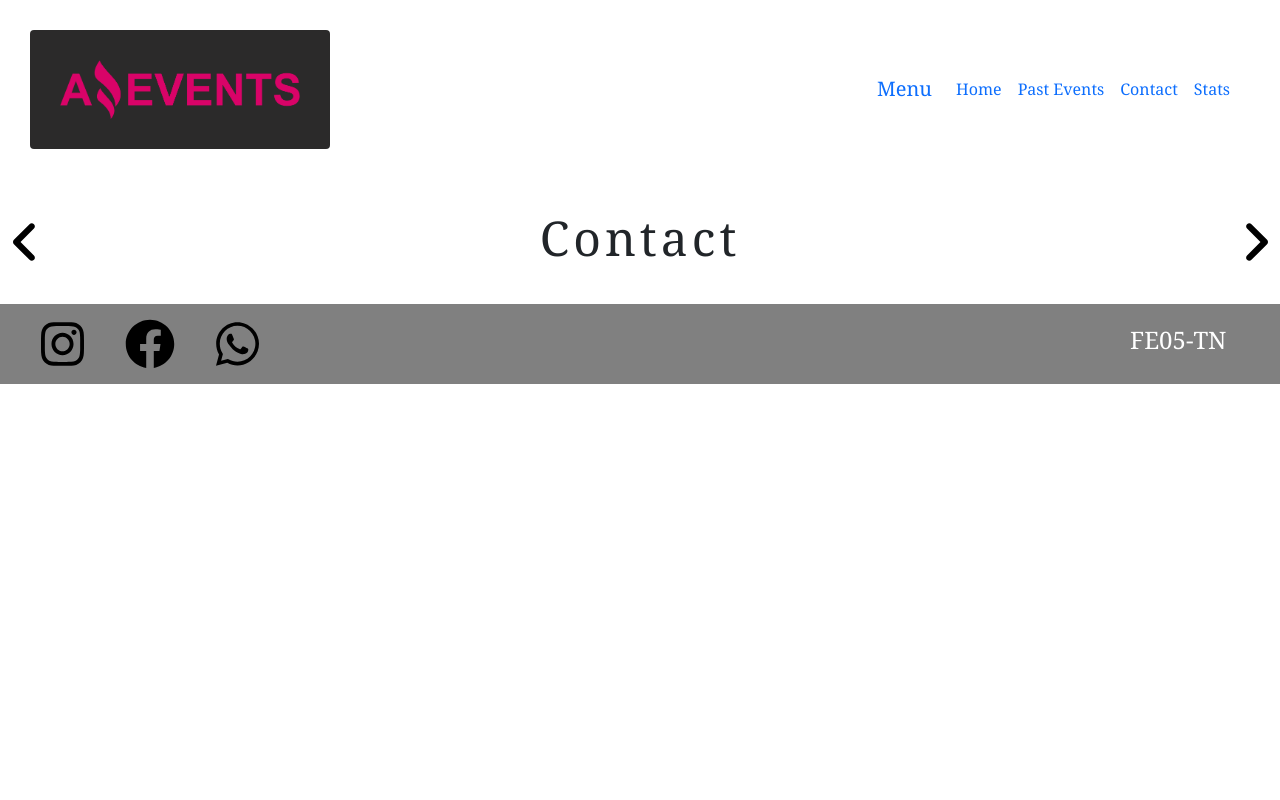
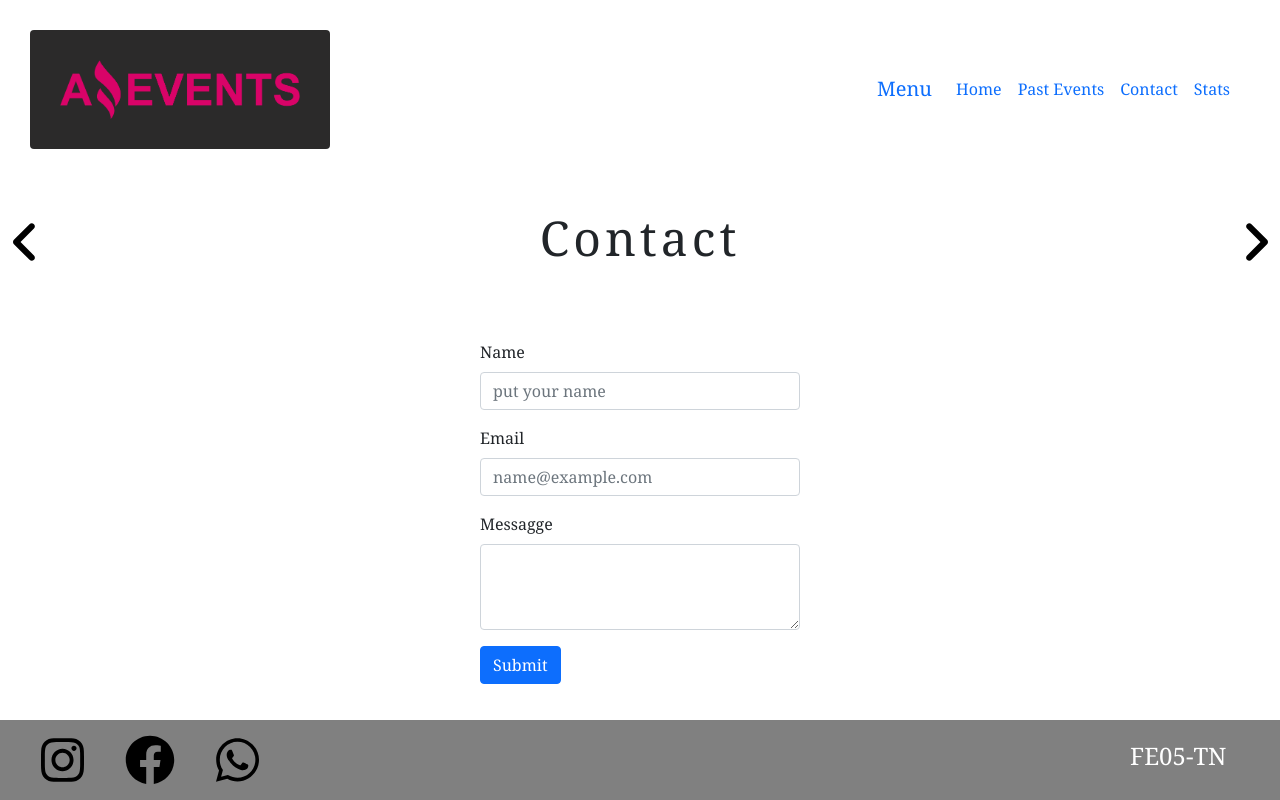
Before and after one commit to silvinacprieto/ModuloJS-Prieto, a plain HTML site: page contact.html in a window 1280 px wide. Drawn offline with nearby package versions, Linux system fonts and the light colour scheme.

Commit message:
JS task1-contact (#4)
* creando la estructura del home

* probando git

* footer con estilo

* footer and header almost done

* corrigiendo las paginas de html

* corrigiendo metida de para

* stats page: main done, falta corregir navBar

* contact page  almost done, navBar missing

```diff
--- a/asset/styles/styles01.css
+++ b/asset/styles/styles01.css
@@ -42,7 +42,7 @@ body{
     object-fit: cover;
     background-color: rgb(43, 42, 42);
 }
-.navHeader{
+/* .navHeader{
     display: flex;
 }
 .navMenu{
@@ -53,7 +53,7 @@ body{
     text-decoration: none;
     color: black;
 }
-
+ */
 /* Footer style */
 .footerFlex{
     display: flex;
@@ -81,15 +81,7 @@ body{
     width: 150px;
 }
 
-/* Estilo stats.html */
-/*
-.tablestats{
-    table-layout: auto;
-    width: 100%;
-    border-collapse: collapse;
-    border-style: ridge;
+/* Estilo contact.html */
+.divContact{
+    width: 50vw;
 }
-.thprincipal{
-    border-collapse: collapse;
-    border-style: solid;
-} */
--- a/contact.html
+++ b/contact.html
@@ -8,7 +8,7 @@
     <link rel="stylesheet" href="./asset/styles/styles01.css">
     <title>Amazing Events</title>
 </head>
-<body>
+<body class="d-flex flex-column justify-content-between">
     <header >
         <div class="d-flex justify-content-between encabezado1">
             <img src="./asset/images/logoAmazingEvents.png" class="rounded float-start logoAEvents" alt="Logo Amazing Events">
@@ -43,7 +43,23 @@
             <img class="social" src="./asset/images/angle-right-solid.svg" alt="Next">
         </div>
     </header>
-    <main></main>
+    <main class= "d-flex justify-content-center align-items-center">
+        <div>
+            <div class="mb-3"style="width: 20rem;">
+                <label for="exampleFormControlInput1" class="form-label">Name</label>
+                <input type="email" class="form-control" id="exampleFormControlInput1" placeholder="put your name">
+              </div>
+              <div class="mb-3"style="width: 20rem;">
+                <label for="exampleFormControlInput1" class="form-label">Email</label>
+                <input type="email" class="form-control" id="exampleFormControlInput1" placeholder="name@example.com">
+              </div>
+              <div class="mb-3"style="width: 20rem;">
+                <label for="exampleFormControlTextarea1" class="form-label">Messagge</label>
+                <textarea class="form-control" id="exampleFormControlTextarea1" rows="3"></textarea>
+              </div>
+              <button type="submit" class="btn btn-primary">Submit</button>
+        </div>
+    </main>
     <footer class="footerFlex">
         <figure class="figuresocial">
             <img class="social" src="./asset/images/instagram.svg" alt="Instagram">
@@ -55,5 +71,4 @@
 <!-- <script src="./main.js"></script> -->
 <script src="https://cdn.jsdelivr.net/npm/bootstrap@5.1.3/dist/js/bootstrap.bundle.min.js" integrity="sha384-ka7Sk0Gln4gmtz2MlQnikT1wXgYsOg+OMhuP+IlRH9sENBO0LRn5q+8nbTov4+1p" crossorigin="anonymous"></script>
 </body>
-<script src="./main.js"></script>
 </html>
```
Also changed, not shown: index.html (+11 -2 lines).
